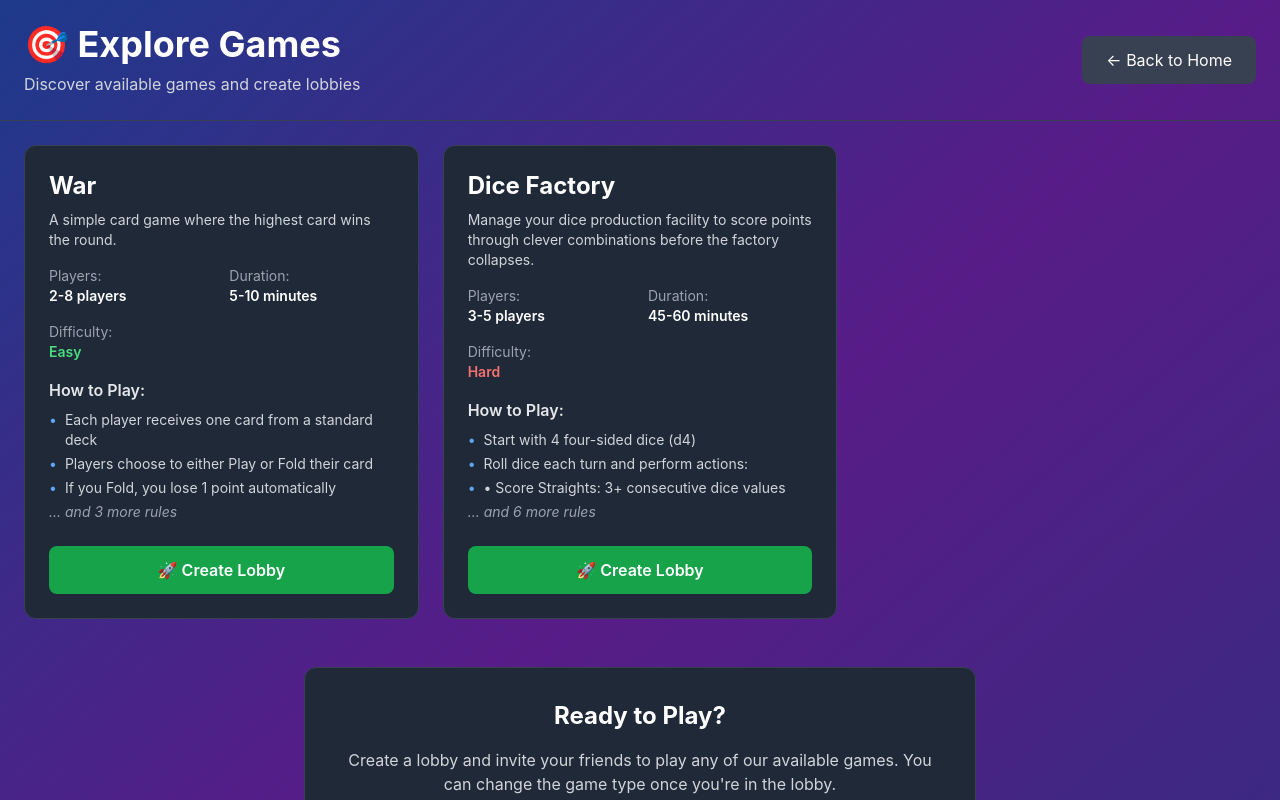
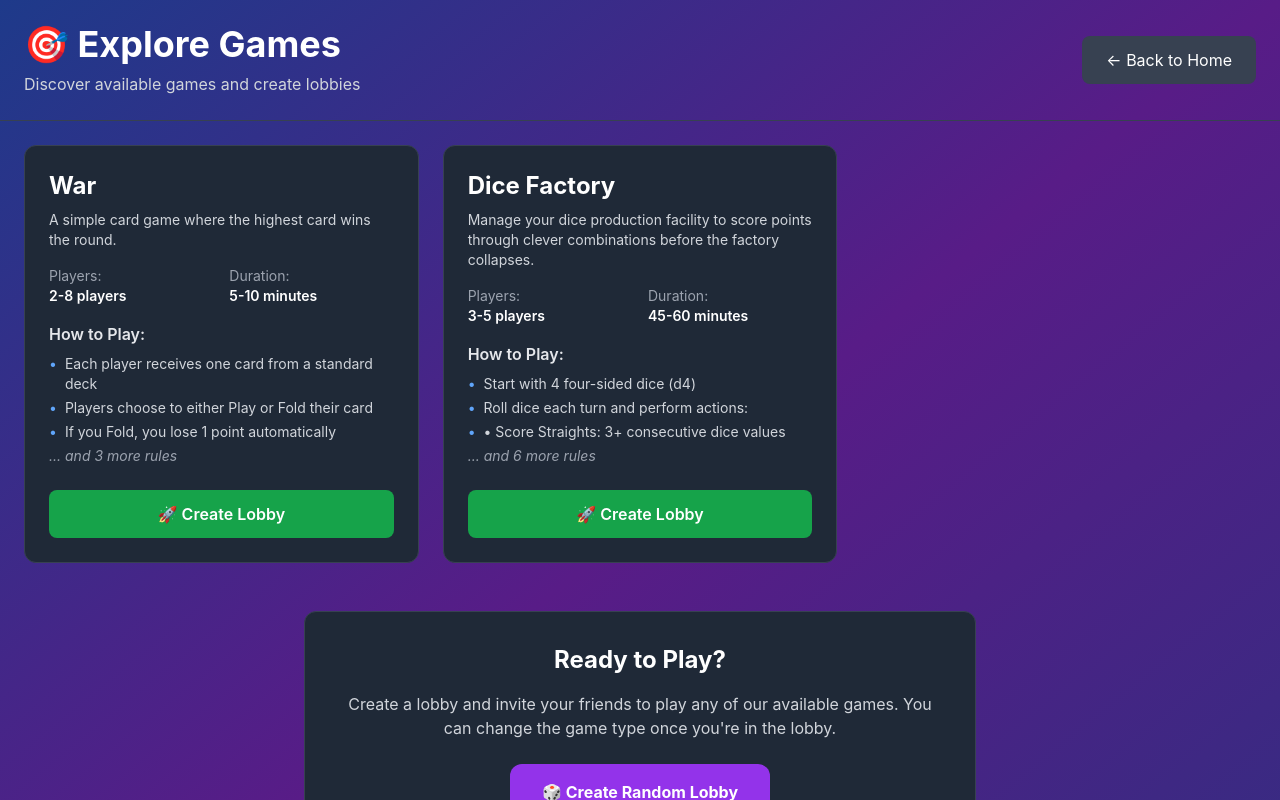
Before and after one commit to kirschjd/1001-game-nights, a React (Create React App) app: page /explore in a window 1280 px wide. Shown: the top 800 px of the page. Built offline with nearby package versions, Linux system fonts and the light colour scheme.

Commit message:
Fix game selection dropdown and remove difficulty levels

```diff
--- a/src/components/ExplorePage.tsx
+++ b/src/components/ExplorePage.tsx
@@ -6,7 +6,6 @@ interface GameInfo {
   name: string;
   players: string;
   duration: string;
-  difficulty: string;
   description: string;
   rules: string[];
   status: 'available' | 'coming-soon';
@@ -21,7 +20,6 @@ const ExplorePage: React.FC = () => {
       name: 'War',
       players: '2-8 players',
       duration: '5-10 minutes',
-      difficulty: 'Easy',
       description: 'A simple card game where the highest card wins the round.',
       rules: [
         'Each player receives one card from a standard deck',
@@ -38,7 +36,6 @@ const ExplorePage: React.FC = () => {
       name: 'Dice Factory',
       players: '3-5 players',
       duration: '45-60 minutes',
-      difficulty: 'Hard',
       description: 'Manage your dice production facility to score points through clever combinations before the factory collapses.',
       rules: [
         'Start with 4 four-sided dice (d4)',
@@ -70,15 +67,6 @@ const ExplorePage: React.FC = () => {
     const slug = generateLobbySlug();
     // In a full implementation, you'd pass the game type to the lobby
     navigate(`/lobby/${slug}?game=${gameId}`);
-  };
-
-  const getDifficultyColor = (difficulty: string) => {
-    switch (difficulty.toLowerCase()) {
-      case 'easy': return 'text-green-400';
-      case 'medium': return 'text-yellow-400';
-      case 'hard': return 'text-red-400';
-      default: return 'text-gray-400';
-    }
   };
 
   return (
@@ -129,12 +117,6 @@ const ExplorePage: React.FC = () => {
                 <div>
                   <span className="text-gray-400">Duration:</span>
                   <div className="font-semibold">{game.duration}</div>
-                </div>
-                <div className="col-span-2">
-                  <span className="text-gray-400">Difficulty:</span>
-                  <div className={`font-semibold ${getDifficultyColor(game.difficulty)}`}>
-                    {game.difficulty}
-                  </div>
                 </div>
               </div>
 
--- a/src/components/LobbyPage.tsx
+++ b/src/components/LobbyPage.tsx
@@ -23,7 +23,6 @@ const LobbyPage: React.FC = () => {
   const navigate = useNavigate();
   const [socket, setSocket] = useState<Socket | null>(null);
   const [lobby, setLobby] = useState<LobbyState | null>(null);
-  const [playerName, setPlayerName] = useState('');
   const [isJoined, setIsJoined] = useState(false);
   const [editingTitle, setEditingTitle] = useState(false);
   const [tempTitle, setTempTitle] = useState('');
@@ -53,7 +52,6 @@ const LobbyPage: React.FC = () => {
     // Auto-generate player name and join
     if (socket && !isJoined && slug) {
       const generatedName = `Player ${Math.floor(Math.random() * 1000)}`;
-      setPlayerName(generatedName);
       socket.emit('join-lobby', { slug, playerName: generatedName });
       setIsJoined(true);
     }
@@ -69,8 +67,13 @@ const LobbyPage: React.FC = () => {
   const handleNameSubmit = () => {
     if (socket && tempName.trim()) {
       socket.emit('update-player-name', { slug, newName: tempName.trim() });
-      setPlayerName(tempName.trim());
       setEditingName(false);
+    }
+  };
+
+  const handleGameTypeChange = (newGameType: string) => {
+    if (socket && isLeader) {
+      socket.emit('update-game-type', { slug, gameType: newGameType });
     }
   };
 
@@ -104,7 +107,6 @@ const LobbyPage: React.FC = () => {
   };
 
   const isLeader = lobby && socket && lobby.leaderId === socket.id;
-  const currentPlayer = lobby?.players.find(p => p.id === socket?.id);
 
   if (!lobby) {
     return (
@@ -265,12 +267,7 @@ const LobbyPage: React.FC = () => {
               </label>
               <select
                 value={lobby.gameType}
-                onChange={(e) => {
-                  if (socket && isLeader) {
-                    // TODO: Emit game type change
-                    console.log('Game type changed to:', e.target.value);
-                  }
-                }}
+                onChange={(e) => handleGameTypeChange(e.target.value)}
                 disabled={!isLeader}
                 className="w-full px-3 py-2 bg-gray-700 border border-gray-600 rounded-lg text-white disabled:opacity-50"
               >
```
Also changed, not shown: 1 other file (tests, documents, lock files or other folders).
